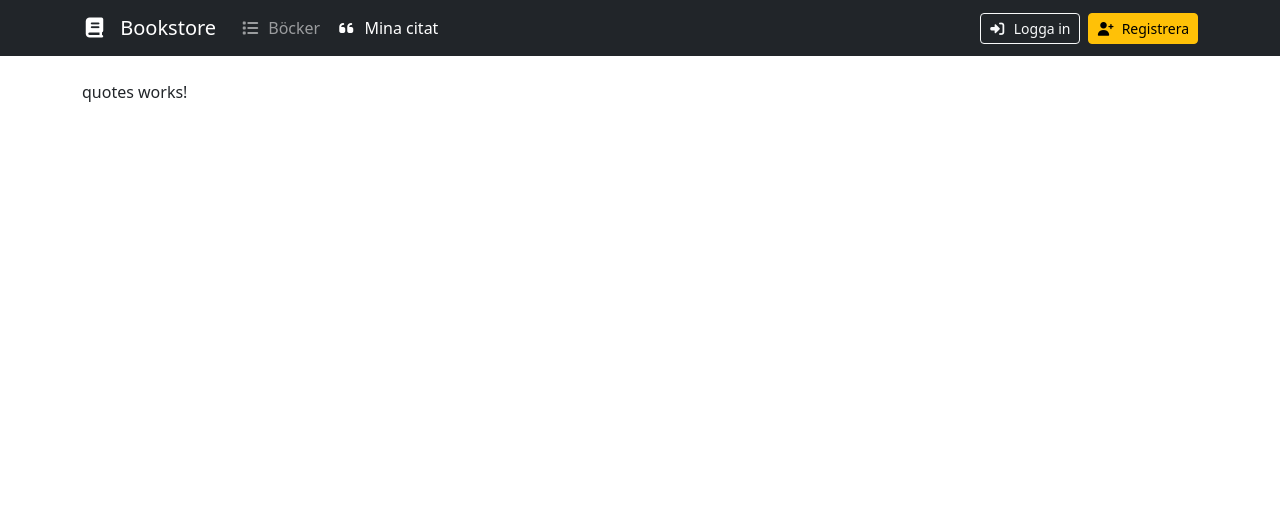
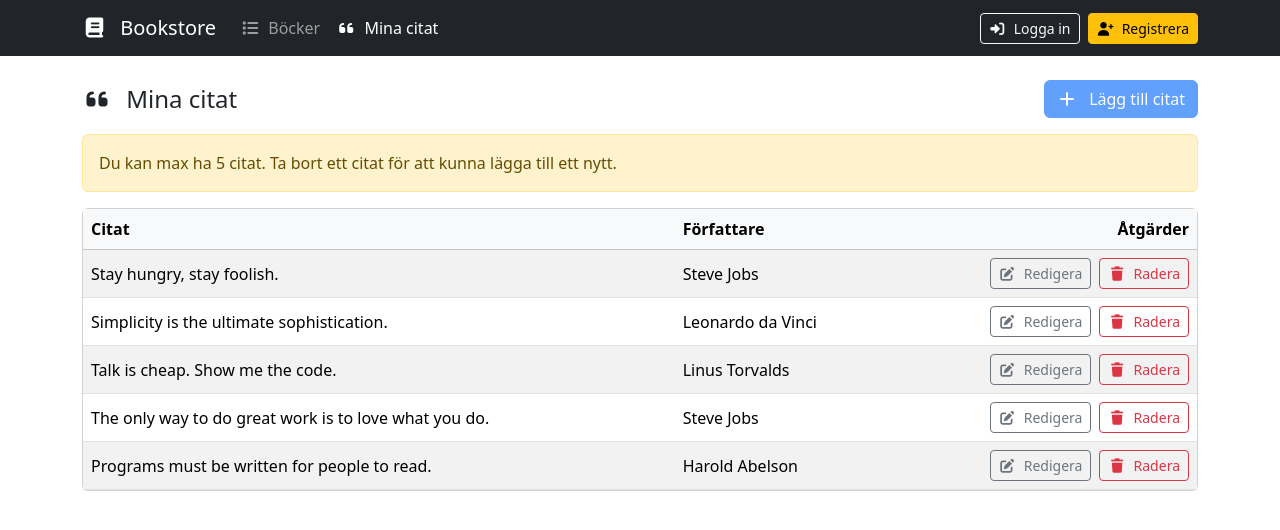
Before and after one commit to SpinalGlitter/bookstoore, an Angular app in the folder client/: page /quotes in a window 1280 px wide. Shown: the top 530 px of the page. Built offline with nearby package versions, Linux system fonts and the light colour scheme.

Commit message:
add quotes management functionality with display, addition, and removal of quotes

```diff
--- /dev/null
+++ b/client/src/app/models/quote.ts
@@ -0,0 +1,5 @@
+export interface Quote {
+  id: number;
+  text: string;
+  author: string;
+}
--- a/client/src/app/pages/quotes/quotes.html
+++ b/client/src/app/pages/quotes/quotes.html
@@ -1 +1,57 @@
-<p>quotes works!</p>
+<div class="d-flex align-items-center justify-content-between mb-3">
+  <h1 class="h4 mb-0">
+    <i class="fa-solid fa-quote-left me-2"></i>
+    Mina citat
+  </h1>
+
+  <a class="btn btn-primary" routerLink="/quotes/new" [class.disabled]="!canAddMore()">
+    <i class="fa-solid fa-plus me-2"></i>
+    Lägg till citat
+  </a>
+</div>
+
+@if (!canAddMore()) {
+  <div class="alert alert-warning">
+    Du kan max ha 5 citat. Ta bort ett citat för att kunna lägga till ett nytt.
+  </div>
+}
+
+<div class="card">
+  <div class="card-body p-0">
+    <div class="table-responsive">
+      <table class="table table-striped table-hover mb-0 align-middle">
+        <thead class="table-light">
+          <tr>
+            <th>Citat</th>
+            <th>Författare</th>
+            <th class="text-end">Åtgärder</th>
+          </tr>
+        </thead>
+
+        <tbody>
+          @for (q of quotes(); track q.id) {
+            <tr>
+              <td>{{ q.text }}</td>
+              <td>{{ q.author }}</td>
+              <td class="text-end">
+                <a
+                  class="btn btn-sm btn-outline-secondary me-2"
+                  [routerLink]="['/quotes', q.id, 'edit']"
+                >
+                  <i class="fa-solid fa-pen-to-square me-1"></i> Redigera
+                </a>
+                <button class="btn btn-sm btn-outline-danger" (click)="remove(q.id)">
+                  <i class="fa-solid fa-trash me-1"></i> Radera
+                </button>
+              </td>
+            </tr>
+          } @empty {
+            <tr>
+              <td colspan="3" class="text-center py-4 text-muted">Inga citat ännu.</td>
+            </tr>
+          }
+        </tbody>
+      </table>
+    </div>
+  </div>
+</div>
--- a/client/src/app/pages/quotes/quotes.ts
+++ b/client/src/app/pages/quotes/quotes.ts
@@ -1,11 +1,21 @@
-import { Component } from '@angular/core';
+import { Component, computed } from '@angular/core';
+import { RouterLink } from '@angular/router';
+import { QuotesService } from '../../services/quotes.service';
 
 @Component({
   selector: 'app-quotes',
-  imports: [],
+  standalone: true,
+  imports: [RouterLink],
   templateUrl: './quotes.html',
   styleUrl: './quotes.scss',
 })
 export class Quotes {
+  readonly quotes = computed(() => this.quotesService.quotes());
+  readonly canAddMore = computed(() => this.quotesService.canAddMore());
 
+  constructor(private readonly quotesService: QuotesService) {}
+
+  remove(id: number) {
+    this.quotesService.remove(id);
+  }
 }
--- /dev/null
+++ b/client/src/app/services/quotes.service.ts
@@ -0,0 +1,56 @@
+import { Injectable, signal } from '@angular/core';
+import { Quote } from '../models/quote';
+
+@Injectable({ providedIn: 'root' })
+export class QuotesService {
+  private nextId = 1;
+
+  private readonly _quotes = signal<Quote[]>([
+    { id: this.nextId++,
+      text: 'Stay hungry, stay foolish.',
+      author: 'Steve Jobs' },
+    {
+      id: this.nextId++,
+      text: 'Simplicity is the ultimate sophistication.',
+      author: 'Leonardo da Vinci',
+    },
+    { id: this.nextId++,
+      text: 'Talk is cheap. Show me the code.',
+      author: 'Linus Torvalds' },
+    {
+      id: this.nextId++,
+      text: 'The only way to do great work is to love what you do.',
+      author: 'Steve Jobs',
+    },
+    {
+      id: this.nextId++,
+      text: 'Programs must be written for people to read.',
+      author: 'Harold Abelson',
+    },
+  ]);
+
+  readonly quotes = this._quotes.asReadonly();
+
+  canAddMore(): boolean {
+    return this._quotes().length < 5;
+  }
+
+  add(quote: Omit<Quote, 'id'>): boolean {
+    if (!this.canAddMore()) return false;
+    const created: Quote = { id: this.nextId++, ...quote };
+    this._quotes.update((list) => [created, ...list]);
+    return true;
+  }
+
+  update(id: number, changes: Omit<Quote, 'id'>) {
+    this._quotes.update((list) => list.map((q) => (q.id === id ? { id, ...changes } : q)));
+  }
+
+  remove(id: number) {
+    this._quotes.update((list) => list.filter((q) => q.id !== id));
+  }
+
+  getById(id: number): Quote | undefined {
+    return this._quotes().find((q) => q.id === id);
+  }
+}
```
